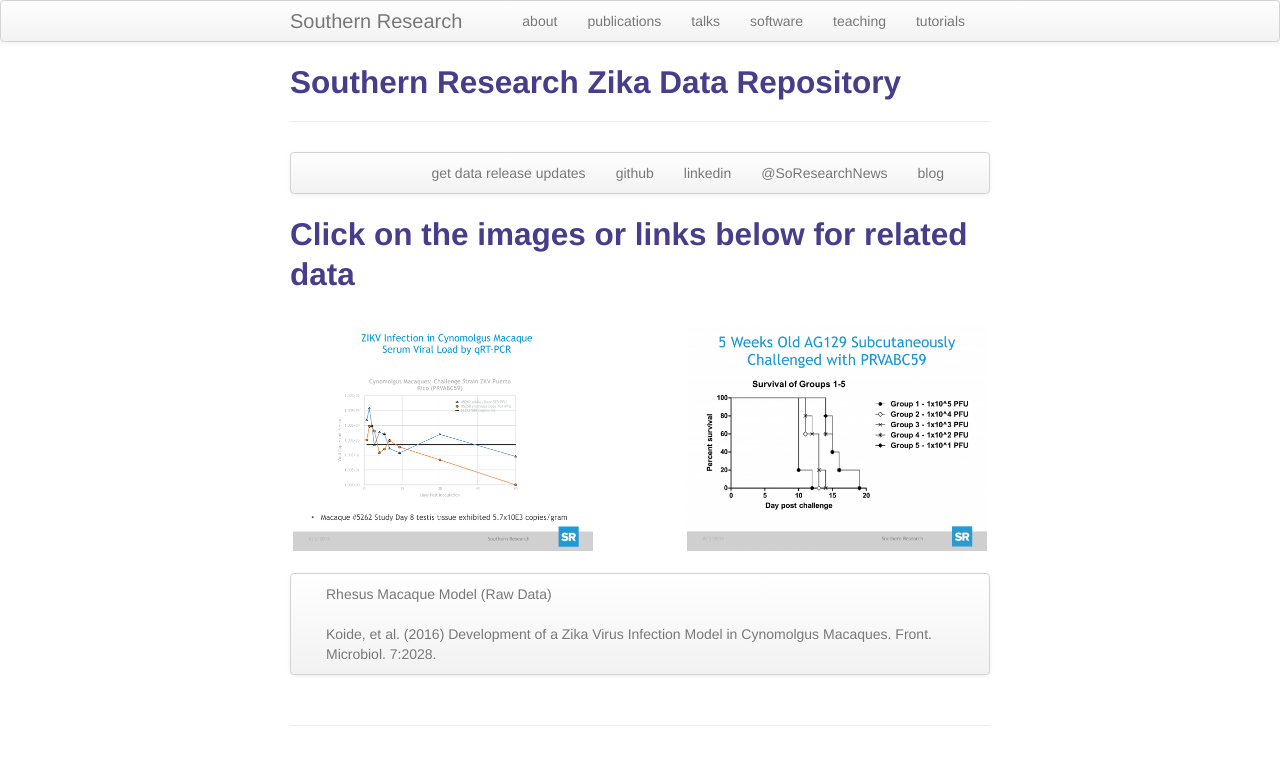
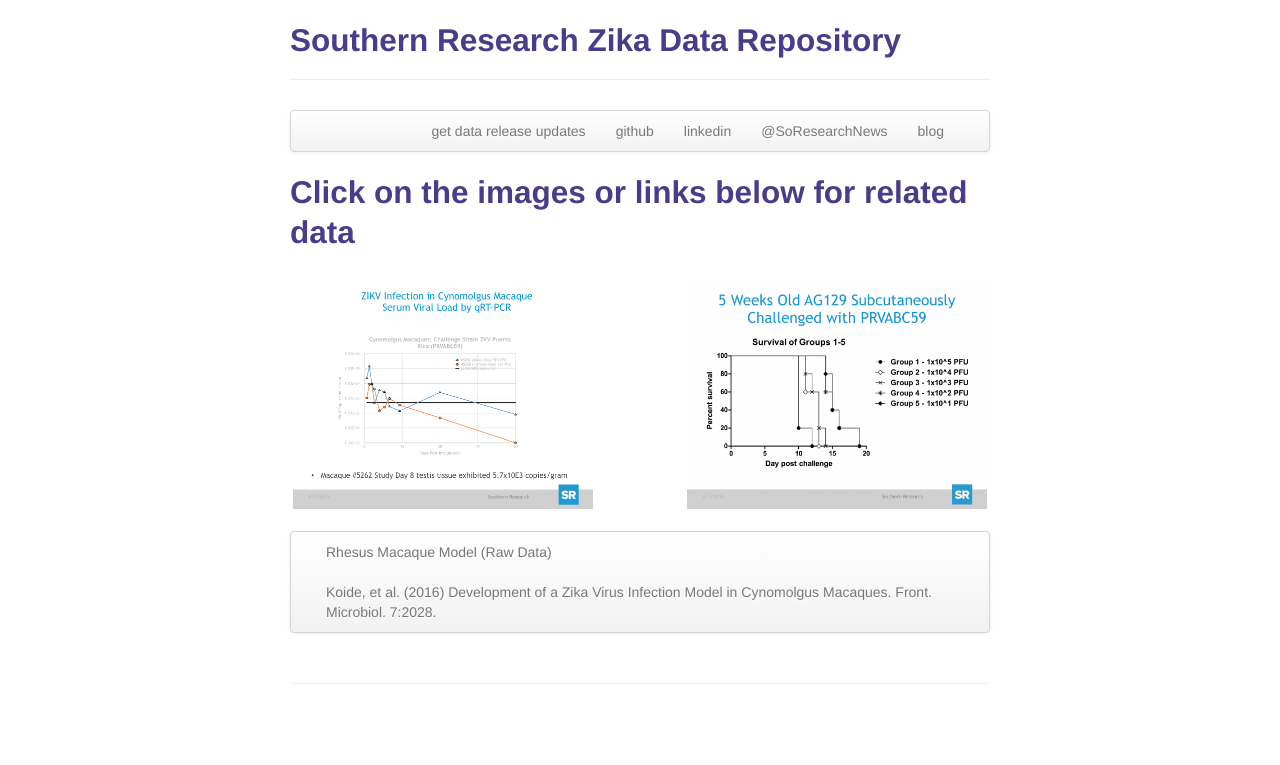
Before and after one commit to Southern-Research/Zika, a Jekyll site: the page built from index.md, in a window 1280 px wide. Shown: the top 765 px of the page. Built offline with Jekyll 4.4.1, drawn with Linux system fonts in a browser that asks for light colours.

Commit message:
Update default.html

```diff
--- a/_includes/themes/twitter/default.html
+++ b/_includes/themes/twitter/default.html
@@ -30,21 +30,7 @@
   </head>
 
   <body>
-    <div class="navbar">
-      <div class="navbar-inner">
-        <div class="container-narrow">
-          <a class="brand" href="{{ HOME_PATH }}">{{ site.title }}</a>
-          <ul class="nav">
-              <li><a href="{{ BASE_PATH }}/pages/about.html">about</a></li>
-              <li><a href="{{ BASE_PATH }}/pages/pubs.html">publications</a></li>
-              <li><a href="{{ BASE_PATH }}/pages/talks.html">talks</a></li>
-              <li><a href="{{ BASE_PATH }}/pages/software.html">software</a></li>
-              <li><a href="{{ BASE_PATH }}/pages/teaching.html">teaching</a></li>
-              <li><a href="{{ BASE_PATH }}/pages/tutorials.html">tutorials</a></li>
-          </ul>
-        </div>
-      </div>
-    </div>
+
 
     <div class="container-narrow">
 
```
